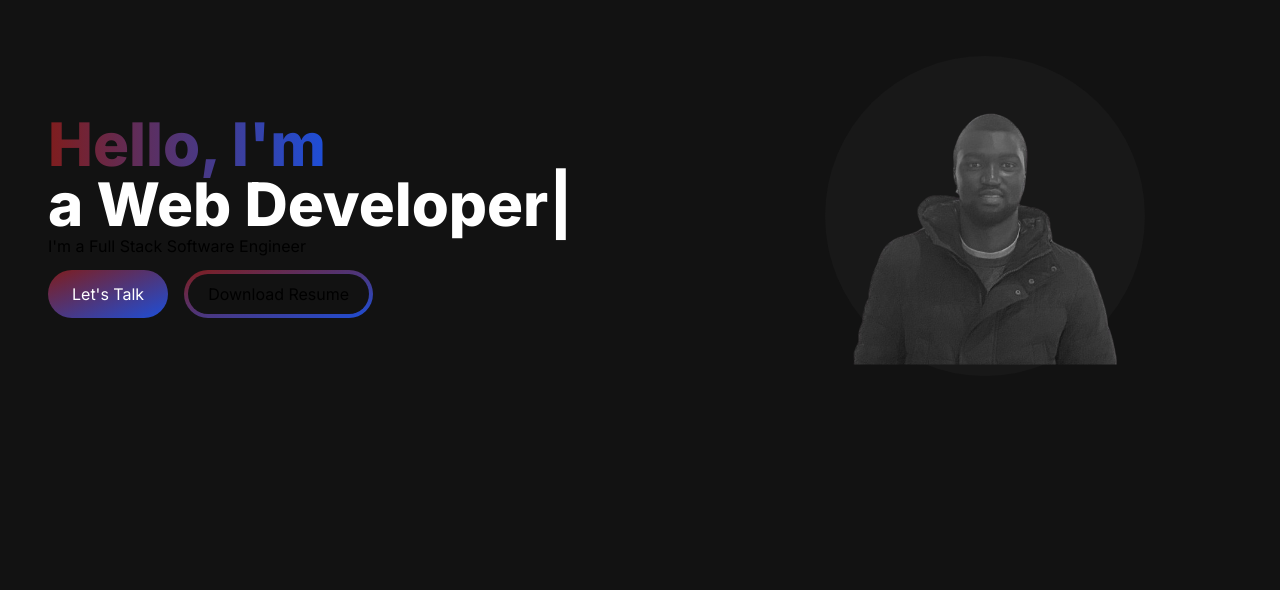
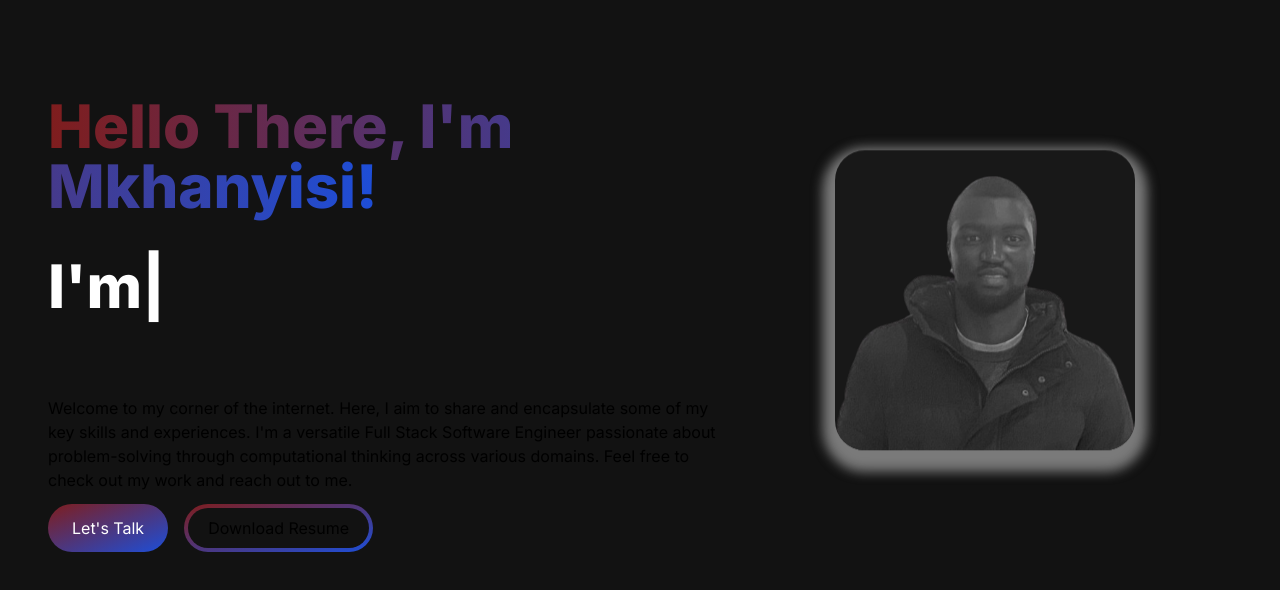
Before and after one commit to mkhanyisig/personal-portfolio, a Next.js app: page / in a window 1280 px wide. Shown: the top 590 px of the page. Built offline with nearby package versions, Linux system fonts and the light colour scheme.

Commit message:
fix profile image animation

```diff
--- a/src/app/components/HeroSection.jsx
+++ b/src/app/components/HeroSection.jsx
@@ -8,31 +8,43 @@ const HeroSection = () => {
     <section>
       <div className="grid grid-cols-1 sm:grid-cols-12">
         <div className="col-span-7 lg:col-span-7 place-self-center text-center sm:text-left">
-          <h1 className="text-white mb4 text-4xl sm:text-5xl lg:text-6xl font-extrabold">
+          <h1 className="py-10 text-white mb4 text-4xl sm:text-5xl lg:text-6xl font-extrabold">
             <span className="text-transparent bg-clip-text bg-gradient-to-r from-red-900 to-blue-700">
-              Hello, I'm{" "}
+              Hello There, I'm Mkhanyisi!{" "}
             </span>
+            <br />
             <TypeAnimation
               sequence={[
-                "Mkhanyisi",
+                "I also go by MK",
                 1000,
-                "a Software Engineer",
+                "I'm a Software Engineer",
                 1000,
-                "a Web Developer",
+                "a Full Stack Developer",
+                1000,
+                "A Web Developer",
                 1000,
                 "a Backend Developer",
                 1000,
                 "a Frontend Developer",
+                1000,
+                "a Traveler and Outdoor Enthusiast",
+                1000,
+                "An Avid Basketball, Biking and Gym Enthusiast",
                 1000,
               ]}
               wrapper="span"
               speed={50}
               style={{ display: "inline-block" }}
               repeat={Infinity}
+              className="py-10"
             />
           </h1>
           <p classname="text-[ADB7BE] text-base text-lg mb-6 lg:text-xl">
-            I'm a Full Stack Software Engineer
+            Welcome to my corner of the internet. Here, I aim to share and
+            encapsulate some of my key skills and experiences. I'm a versatile
+            Full Stack Software Engineer passionate about problem-solving
+            through computational thinking across various domains. Feel free to
+            check out my work and reach out to me.
           </p>
           <div>
             <button className="px-6 py-3 w-full sm:w-fit rounded-full mr-4 bg-gradient-to-br from-red-900 to-blue-700 hover:bg-slate-200 text-white">
@@ -47,9 +59,9 @@ const HeroSection = () => {
           </div>
         </div>
         <div className="col-span-5 place-self-center mt-4 lg:mt-0">
-          <div className="bg-[#181818] lg:w-[320px] lg:h-[320px] w-[250px] h-[250px] rounded-full relative">
+          <div className="bg-[#181818] lg:w-[320px] lg:h-[320px] sm:w-[200px] sm:h-[200px] rounded-full relative hero_image-wrapper ">
             <Image
-              className="absolute transform -translate-x-1/2 -translate-y-1/2 top-1/2 left-1/2"
+              className="absolute transform -translate-x-1/2 -translate-y-1/2 top-1/2 left-1/2 hero_profile-image"
               src="/images/mk3.png"
               alt="MK Image"
               width={300}
@@ -58,6 +70,44 @@ const HeroSection = () => {
           </div>
         </div>
       </div>
+
+      <style jsx global>
+        {`
+          @keyframes hover {
+            from {
+              box-shadow: 0 5px 7px 7px #7a7a7a;
+              transform: translateY(0);
+            }
+
+            to {
+              box-shadow: 0 11px 14px 14px #7a7a7a;
+              transform: translateY(-5px);
+            }
+          }
+
+          .hero_image-wrapper {
+            width: 200px;
+            height: 200px;
+            border-radius: 10%;
+            overflow: hidden;
+            animation: hover 2s linear infinite alternate;
+          }
+
+          .hero_profile-image {
+            width: 120%;
+            height: 120%;
+            object-fit: cover;
+            object-position: top;
+          }
+
+          @media (min-width: 1000px) {
+            .hero_image-wrapper {
+              width: 300px;
+              height: 300px;
+            }
+          }
+        `}
+      </style>
     </section>
   );
 };
```
Also changed, not shown: package.json (+6 -5 lines), 1 other file (tests, documents, lock files or other folders).
